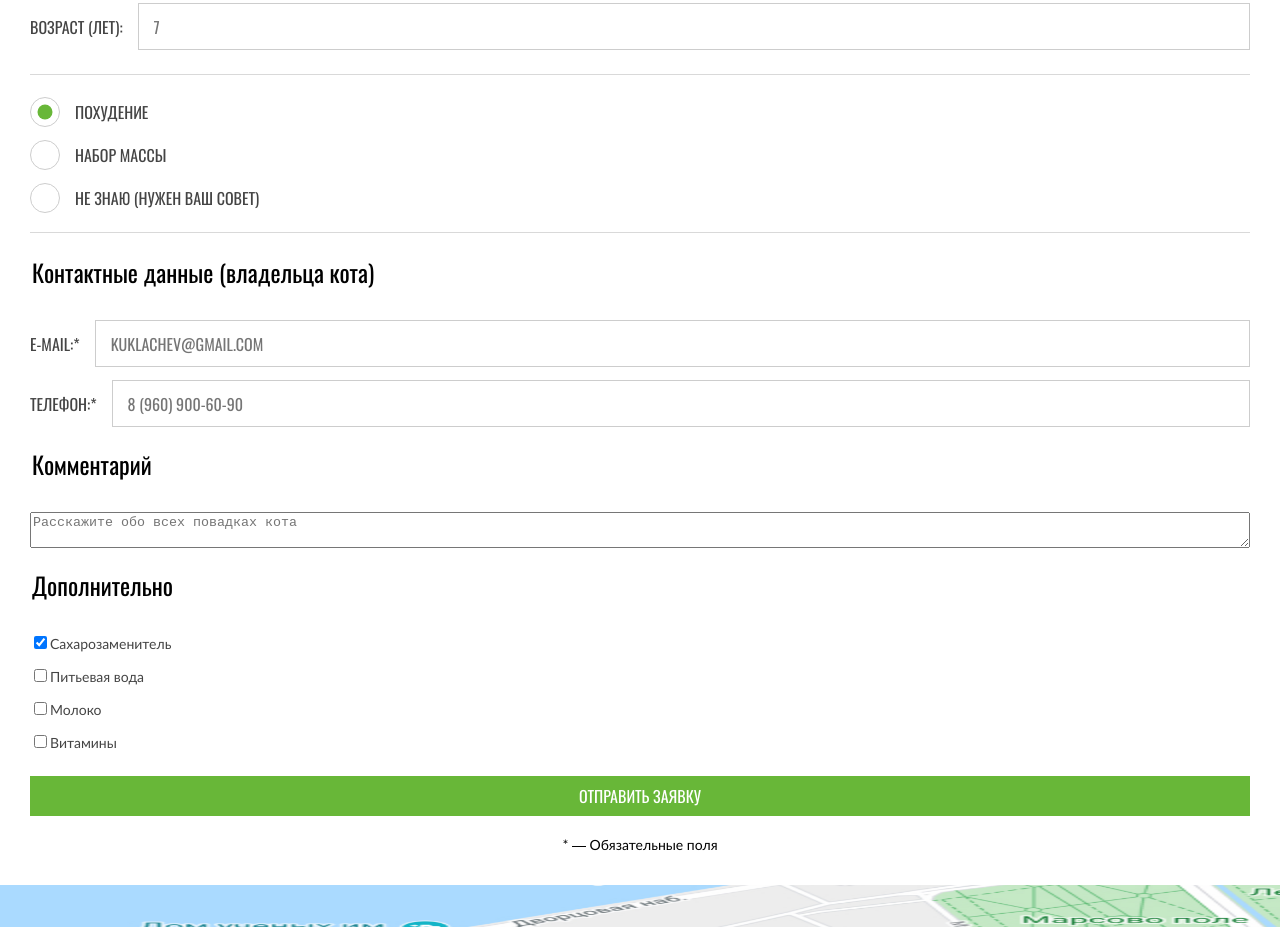
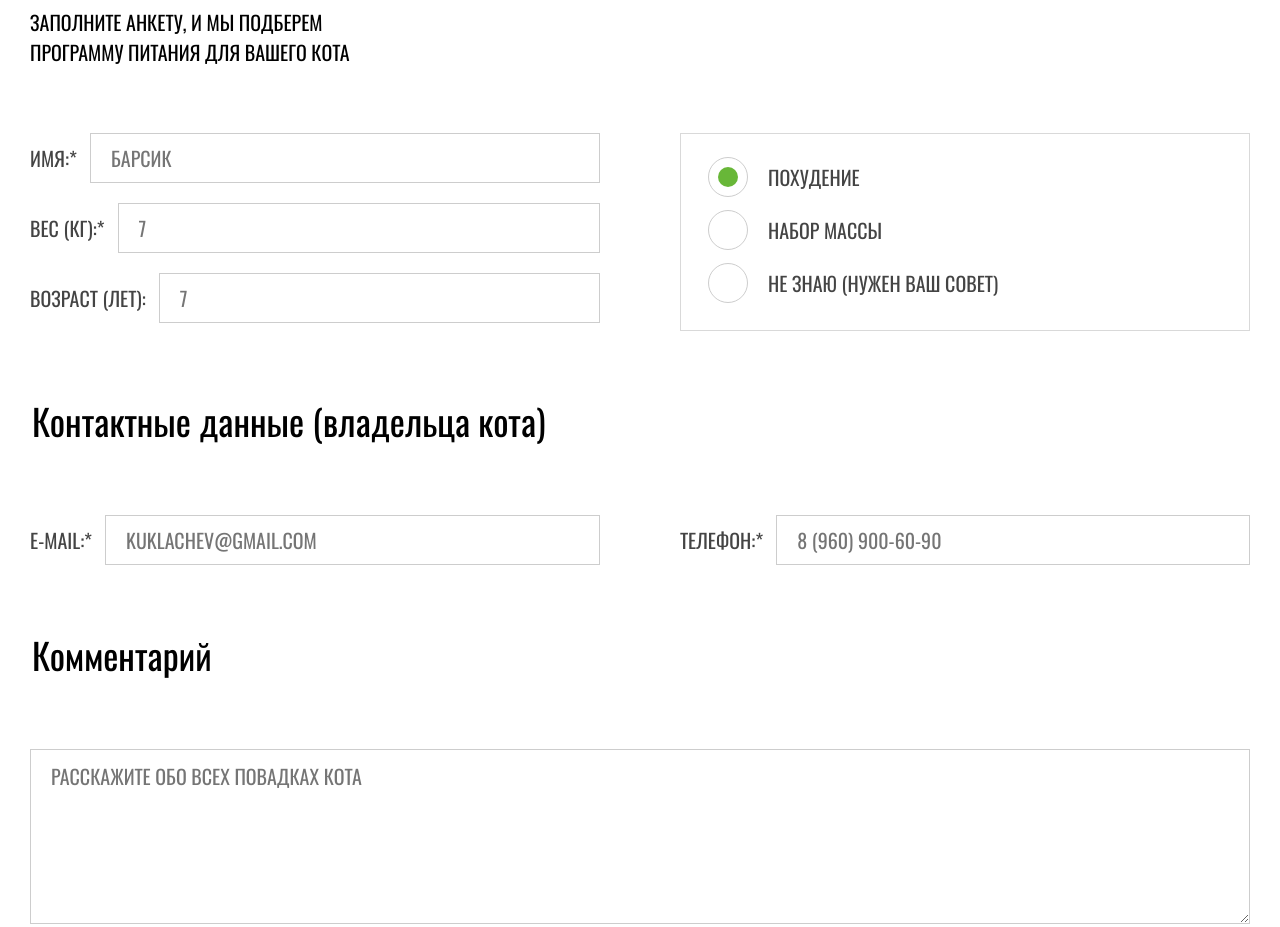
Before and after one commit to htmlacademy-adaptive/693219-cat-energy-29, a plain HTML site: page 5/form.html in a window 1280 px wide. Shown: the part 295-1222 px from the top of the page. Drawn offline with Linux system fonts and the light colour scheme.

Commit message:
:heavy_check_mark: Сборка #5

```diff
--- a/5/css/style.css
+++ b/5/css/style.css
@@ -25,6 +25,15 @@ body {
   line-height: 18px;
   font-style: normal;
   font-weight: 400;
+  display: flex;
+  flex-direction: column;
+  min-height: 100vh;
+}
+.main-container {
+  flex-grow: 1;
+}
+.main-footer {
+  flex-shrink: 0;
 }
 img {
   max-width: 100%;
@@ -62,6 +71,12 @@ a {
   .wrapper {
     width: 1220px;
   }
+  .main-container {
+    padding-top: 114px;
+  }
+  .main-container--index {
+    padding-top: 0px;
+  }
 }
 .main-header {
   padding-top: 13px;
@@ -382,6 +397,7 @@ a {
   }
   .contact::after {
     background-size: 100% 400px;
+    height: 400px;
   }
   .contact .wrapper {
     justify-content: space-between;
@@ -964,7 +980,6 @@ a {
 }
 .request {
   padding-top: 27px;
-  border-top: 1px solid #d9d9d9;
 }
 .request__title {
   margin: 0;
@@ -981,7 +996,46 @@ a {
   color: #000000;
   font-family: "Oswald", sans-serif;
   text-transform: uppercase;
-  width: 226px;
+}
+@media (min-width: 768px) {
+  .request {
+    padding-top: 65px;
+  }
+  .request__title {
+    padding: 0 40px;
+    font-size: 60px;
+    line-height: 60px;
+    margin-bottom: 54px;
+  }
+  .request__description {
+    padding: 0 40px;
+    font-size: 20px;
+    line-height: 30px;
+    margin-bottom: 66px;
+  }
+}
+@media (min-width: 1220px) {
+  .request {
+    padding-top: 74px;
+  }
+  .request__title {
+    padding: 0;
+  }
+  .request__description {
+    padding: 0;
+  }
+}
+.form {
+  display: grid;
+  margin-bottom: 32px;
+}
+.form__title {
+  color: #000000;
+  font-family: "Oswald", sans-serif;
+  font-size: 24px;
+  line-height: 26px;
+  margin: 0;
+  margin-bottom: 35px;
 }
 .form__group {
   border: none;
@@ -990,16 +1044,10 @@ a {
   flex-direction: column;
   padding: 0;
   margin: 0;
-  gap: 13px;
+  gap: 14px;
+}
+.form__group--input {
   margin-bottom: 24px;
-}
-.form__title {
-  color: #000000;
-  font-family: "Oswald", sans-serif;
-  font-size: 24px;
-  line-height: 26px;
-  margin: 0;
-  margin-bottom: 35px;
 }
 .form__group--radio {
   padding-top: 22px;
@@ -1007,9 +1055,18 @@ a {
   border-top: 1px solid #d9d9d9;
   border-bottom: 1px solid #d9d9d9;
   margin-bottom: 26px;
-}
-.form__group--input {
-  gap: 14px;
+  display: flex;
+  flex-direction: column;
+  gap: 13px;
+}
+.form__group--email {
+  margin-bottom: 24px;
+}
+.form__group--textarea {
+  margin-bottom: 23px;
+}
+.form__group--input-add {
+  margin-bottom: 34px;
 }
 .form__button {
   width: 100%;
@@ -1020,7 +1077,87 @@ a {
   text-align: center;
   line-height: 16px;
   margin: 0;
-  margin-bottom: 32px;
+}
+@media (min-width: 768px) {
+  .form {
+    padding: 0 40px;
+    grid-template-columns: 1fr 1fr;
+  }
+  .form__group {
+    gap: 20px;
+    margin-bottom: 72px;
+    grid-column: 2 span;
+  }
+  .form__group--input {
+    margin-bottom: 72px;
+  }
+  .form__group--radio {
+    gap: 15px;
+  }
+  .form__group--input-add {
+    flex-direction: row;
+    gap: 32px;
+    margin-bottom: 55px;
+  }
+  .form__group--input-add .form__title {
+    margin-bottom: 55px;
+  }
+  .form__group--input-add .form__label {
+    width: calc(50% - 40px);
+  }
+  .form__button {
+    width: 282px;
+  }
+  .form__submit-text {
+    width: 280px;
+  }
+  .form__group--radio {
+    border: 1px solid #d9d9d9;
+    padding: 27px;
+    padding-top: 23px;
+    margin-bottom: 65px;
+  }
+  .form__title {
+    font-size: 36px;
+    line-height: 36px;
+    margin-bottom: 76px;
+  }
+}
+@media (min-width: 1220px) {
+  .form {
+    padding: 0;
+    gap: 0 80px;
+  }
+  .form__group {
+    gap: 20px;
+    margin-bottom: 72px;
+    grid-column: 1 span;
+  }
+  .form__group--radio {
+    gap: 13px;
+  }
+  .form__group--email,
+  .form__group--textarea,
+  .form__group--input-add {
+    grid-column: 2 span;
+  }
+  .form__group--input-add {
+    justify-content: space-between;
+  }
+  .form__group--input-add .form__label {
+    width: calc(25% - 40px);
+  }
+  .form__group--email {
+    gap: 80px;
+    flex-direction: row;
+    flex-wrap: wrap;
+  }
+  .form__group--email .form__label {
+    width: calc(50% - 40px);
+  }
+  .form__button {
+    width: 100%;
+  }
 }
 .input {
   display: flex;
@@ -1030,6 +1167,7 @@ a {
 .input__text {
   font-family: "Oswald", sans-serif;
   font-size: 16px;
+  line-height: 18px;
   text-transform: uppercase;
   white-space: nowrap;
 }
@@ -1039,23 +1177,53 @@ a {
   font-size: 16px;
   line-height: 18px;
   text-transform: uppercase;
-  padding: 14px;
+  padding: 12px;
   padding-bottom: 13px;
   padding-left: 15px;
   border: 1px solid #cdcdcd;
 }
-.radio {
+.input--textarea {
+  width: 100%;
+  height: 150px;
+  margin: 0;
+  padding: 14px;
+  font-family: "Oswald", sans-serif;
+  font-size: 16px;
+  line-height: 18px;
+  text-transform: uppercase;
+  border: 1px solid #cdcdcd;
+}
+@media (min-width: 768px) {
+  .input {
+    gap: 13px;
+  }
+  .input__text {
+    font-size: 20px;
+  }
+  .input__field {
+    font-size: 20px;
+    padding: 9px;
+    padding-left: 20px;
+  }
+  .input--textarea {
+    font-size: 20px;
+    line-height: 30px;
+    padding: 11px 20px;
+    height: 175px;
+  }
+}
+.check {
   display: flex;
   gap: 15px;
   align-items: center;
 }
-.radio__text {
+.check__text {
   font-family: "Oswald", sans-serif;
   font-size: 16px;
   line-height: 18px;
   text-transform: uppercase;
 }
-.radio__mark {
+.check__mark {
   display: block;
   width: 30px;
   height: 30px;
@@ -1064,7 +1232,7 @@ a {
   border-radius: 50%;
   position: relative;
 }
-.radio__input:checked ~ .radio__mark::before {
+.check__input:checked ~ .check__mark::before {
   content: "";
   position: absolute;
   width: 15px;
@@ -1075,6 +1243,35 @@ a {
   transform: translate(-50%, -50%);
   background-color: #68b738;
 }
+.check__mark-box {
+  border-radius: 0;
+}
+.check__input:checked ~ .check__mark-box::before {
+  width: 26px;
+  height: 26px;
+  background-image: url(../img/tick.png);
+  background-color: transparent;
+}
+@media (min-width: 768px) {
+  .check {
+    gap: 20px;
+  }
+  .check__text {
+    font-size: 20px;
+  }
+  .check__mark {
+    width: 40px;
+    height: 40px;
+  }
+  .check__input:checked ~ .check__mark::before {
+    width: 20px;
+    height: 20px;
+  }
+  .check__input:checked ~ .check__mark-box::before {
+    width: 26px;
+    height: 26px;
+  }
+}
 .catalog {
   padding-top: 27px;
   border-top: 1px solid #e6e6e6;
@@ -1111,7 +1308,7 @@ a {
 }
 @media (min-width: 1220px) {
   .catalog {
-    padding-top: 188px;
+    padding-top: 74px;
     border-top: none;
   }
   .catalog__list {
--- a/5/form.html
+++ b/5/form.html
@@ -49,7 +49,8 @@
           <h1 class="request__title">Подбор программы</h1>
 
           <p class="request__description">
-            Заполните анкету, и мы подберем программу питания для вашего кота
+            Заполните анкету, и мы подберем<br />
+            программу питания для вашего кота
           </p>
 
           <form
@@ -89,42 +90,42 @@
             </fieldset>
 
             <fieldset class="form__group form__group--radio">
-              <label class="form__label radio">
+              <label class="form__label check">
                 <input
-                  class="radio__input visually-hidden"
+                  class="check__input visually-hidden"
                   type="radio"
                   name="program"
                   value="fit"
                   checked
                 />
-                <span class="radio__mark"></span>
-                <span class="radio__text">Похудение</span>
+                <span class="check__mark"></span>
+                <span class="check__text">Похудение</span>
               </label>
 
-              <label class="form__label radio"
+              <label class="form__label check"
                 ><input
-                  class="radio__input visually-hidden"
+                  class="check__input visually-hidden"
                   type="radio"
                   name="program"
                   value="bulkup"
                 />
-                <span class="radio__mark"></span>
-                <span class="radio__text">Набор массы</span>
+                <span class="check__mark"></span>
+                <span class="check__text">Набор массы</span>
               </label>
 
-              <label class="form__label radio"
+              <label class="form__label check"
                 ><input
-                  class="radio__input visually-hidden"
+                  class="check__input visually-hidden"
                   type="radio"
                   name="program"
                   value="dontknow"
                 />
-                <span class="radio__mark"></span>
-                <span class="radio__text">Не знаю (Нужен ваш совет)</span>
+                <span class="check__mark"></span>
+                <span class="check__text">Не знаю (Нужен ваш совет)</span>
               </label>
             </fieldset>
 
-            <fieldset class="form__group">
+            <fieldset class="form__group form__group--email">
               <legend class="form__title">
                 Контактные данные (владельца кота)
               </legend>
@@ -150,7 +151,7 @@
               /></label>
             </fieldset>
 
-            <fieldset class="form__group">
+            <fieldset class="form__group form__group--textarea">
               <legend class="form__title">Комментарий</legend>
 
               <textarea
@@ -160,42 +161,55 @@
               ></textarea>
             </fieldset>
 
-            <fieldset class="form__group">
+            <fieldset class="form__group form__group--input-add">
               <legend class="form__title">Дополнительно</legend>
 
-              <label class="form__label"
+              <label class="form__label check"
                 ><input
-                  class="checkbox"
+                  class="check__input visually-hidden"
                   type="checkbox"
                   name="sweetener"
                   checked
-                />Сахарозаменитель</label
-              >
+                />
+                <span class="check__mark check__mark-box"></span>
+                <span class="check__text">Сахарозаменитель</span>
+              </label>
 
-              <label class="form__label"
-                ><input class="checkbox" type="checkbox" name="water" />Питьевая
-                вода</label
-              >
+              <label class="form__label check"
+                ><input
+                  class="check__input visually-hidden"
+                  type="checkbox"
+                  name="water"
+                />
+                <span class="check__mark check__mark-box"></span>
+                <span class="check__text">Питьевая вода</span>
+              </label>
 
-              <label class="form__label"
+              <label class="form__label check"
                 ><input
-                  class="checkbox"
+                  class="check__input visually-hidden"
                   type="checkbox"
                   name="milk"
-                />Молоко</label
-              >
+                />
+                <span class="check__mark check__mark-box"></span>
+                <span class="check__text">Молоко</span>
+              </label>
 
-              <label class="form__label"
+              <label class="form__label check"
                 ><input
-                  class="checkbox"
+                  class="check__input visually-hidden"
                   type="checkbox"
                   name="vitamine"
-                />Витамины</label
-              >
+                />
+                <span class="check__mark check__mark-box"></span>
+                <span class="check__text">Витамины</span>
+              </label>
             </fieldset>
+
             <button class="form__button button" type="submit">
               Отправить заявку
             </button>
+
             <p class="form__submit-text">* — Обязательные поля</p>
           </form>
         </div>
```
Also changed, not shown: 5/index.html (+1 -1 lines), 5/img/tick.png (added), 1 other file. Lines whose indentation alone changed are shown as unchanged.
